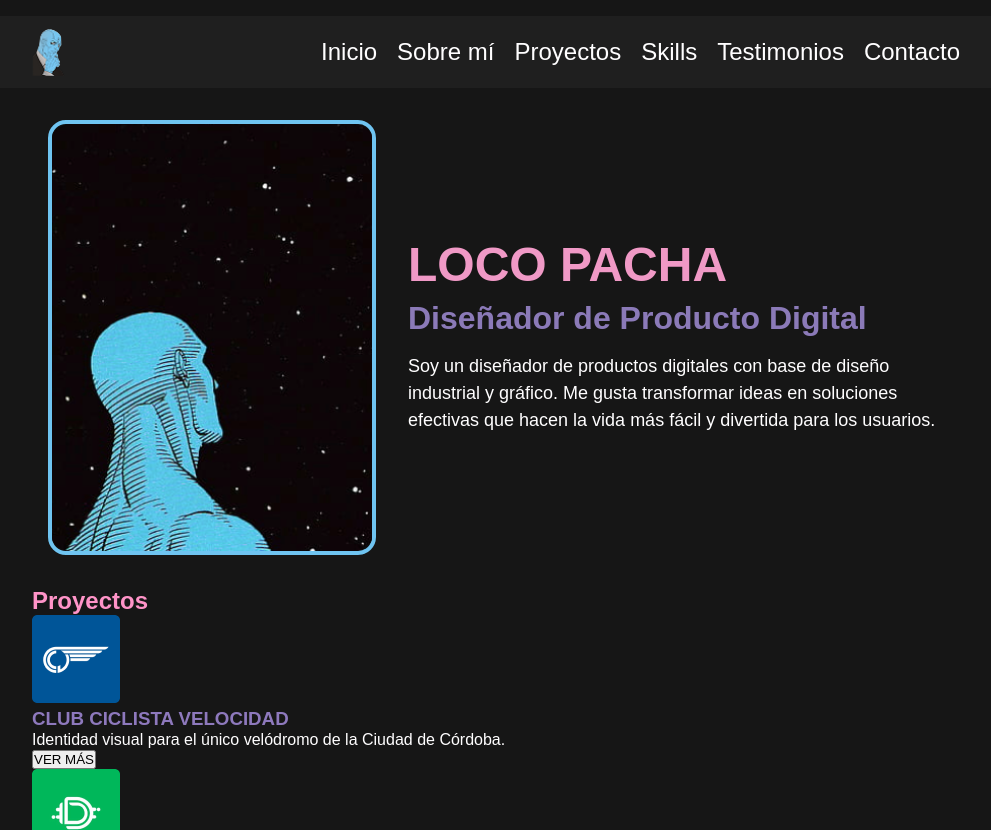
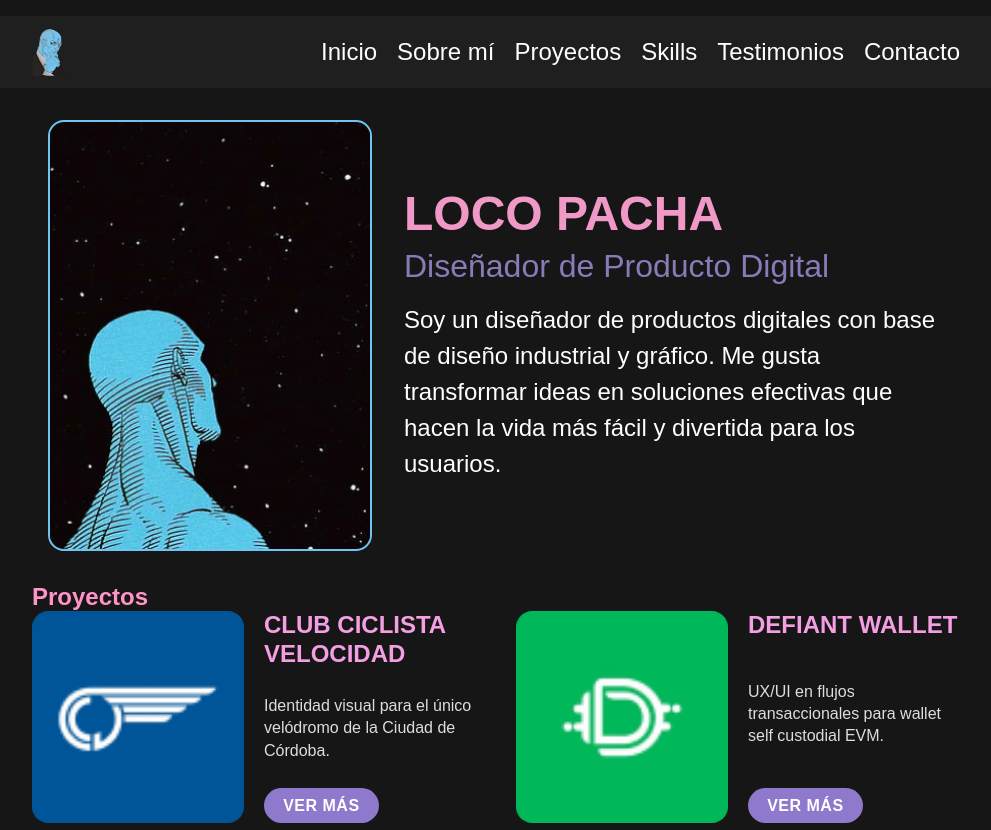
Before and after one commit to Pacha994/trabajo-practico, a plain HTML site: page index.html in a window 1280 px wide. Shown: the top 830 px of the page, without its empty margins (144-1135 px from the left). Drawn offline with Linux system fonts and the light colour scheme; a web font is replaced by a local one.

Commit message:
0.7-hasta proyectosCSS

```diff
--- a/index.html
+++ b/index.html
@@ -3,7 +3,7 @@
   <head>
     <meta charset="UTF-8" />
     <meta name="viewport" content="width=device-width, initial-scale=1.0" />
-    <title>Portfolio Loco Pacha</title>
+    <title>Portfolio del Loco Pacha</title>
     <link
       href="https://fonts.googleapis.com/css2?family=Handjet:wght@400;700&display=swap"
       rel="stylesheet"
@@ -37,6 +37,7 @@
       </div>
     </header>
 
+    <!-- MAIN -->
     <main class="container">
       <!-- Inicio -->
       <section id="inicio">
--- a/styles.css
+++ b/styles.css
@@ -1,3 +1,4 @@
+/* -------------- General ------------------ */
 * {
     margin: 0;
     padding: 0;
@@ -188,8 +189,8 @@ p {
 
 /* --- MEDIA (IMAGEN) --- */
 .hero-media {
-    border: 4px solid var(--cyan);
-    border-radius: 18px;
+    border: 2px solid var(--cyan);
+    border-radius: 16px;
     overflow: hidden;
     background: #0f0f0f;
 }
@@ -210,26 +211,26 @@ p {
 
 .hero-content h2 {
     color: var(--pink);
-    font-weight: 700;
+    font-weight: 600;
     font-size: clamp(1.8rem, 1.2rem + 4vw, 3rem);
     line-height: 1.05;
 }
 
 .hero-content h3 {
     color: var(--violet);
-    font-weight: 600;
+    font-weight: 400;
     font-size: clamp(1.2rem, 1rem + 2vw, 2rem);
 }
 
 .hero-content p {
     color: var(--text);
-    font-weight: 500;
-    font-size: clamp(.95rem, .9rem + .4vw, 1.125rem);
+    font-weight: 200;
+    font-size: clamp(1.2rem, 1rem + 1vw, 1.5rem);
     line-height: 1.5;
     margin-top: 8px;
 }
 
-/* --- DESKTOP (DOS COLUMNAS) --- */
+/* --- DESKTOP --- */
 @media (min-width: 900px) {
     .hero-card {
         grid-template-columns: auto 1fr;
@@ -246,6 +247,85 @@ p {
     .hero-media {
         height: 100%;
         max-height: fit-content;
+        font-size: 1.2rem;
     }
 }
+
+/* -------------- PROYECTOS ------------------ */
+.proyectos-list {
+    display: grid;
+    grid-template-columns: repeat(auto-fit, minmax(320px, 1fr));
+    gap: 40px;
+    justify-content: center;
 }
+
+/* CARD */
+.proyecto {
+    display: grid;
+    grid-template-columns: 1fr 1fr;
+    gap: 20px;
+    align-items: stretch;
+}
+
+.proyecto-img {
+    aspect-ratio: 1/1;
+    overflow: hidden;
+    border-radius: 16px;
+}
+
+.proyecto-img img {
+    width: 100%;
+    height: 100%;
+    object-fit: cover;
+}
+
+
+.proyecto-texto {
+    display: flex;
+    flex-direction: column;
+    justify-content: space-between;
+    gap: 8px;
+}
+
+.proyecto-texto h3 {
+    font-size: 1.5rem;
+    color: #F49FE3;
+    margin: 0;
+}
+
+.proyecto-texto p {
+    font-size: 1rem;
+    color: #ddd;
+    line-height: 1.4;
+}
+
+.btn-ver {
+    align-self: start;
+    padding: .6rem 1.2rem;
+    border-radius: 999px;
+    background: #8E79CC;
+    color: #fff;
+    border: none;
+    font: 700 1rem/1 'Handjet', sans-serif;
+    letter-spacing: .5px;
+    text-transform: uppercase;
+    cursor: pointer;
+    transition: filter .2s ease;
+}
+
+.btn-ver:hover {
+    filter: brightness(1.08);
+}
+
+@media (max-width: 768px) {
+    .proyecto {
+        grid-template-columns: 104px 1fr;
+
+    }
+
+    .proyecto-img {
+        aspect-ratio: 1/1;
+        min-height: 88px;
+
+    }
+}
```
